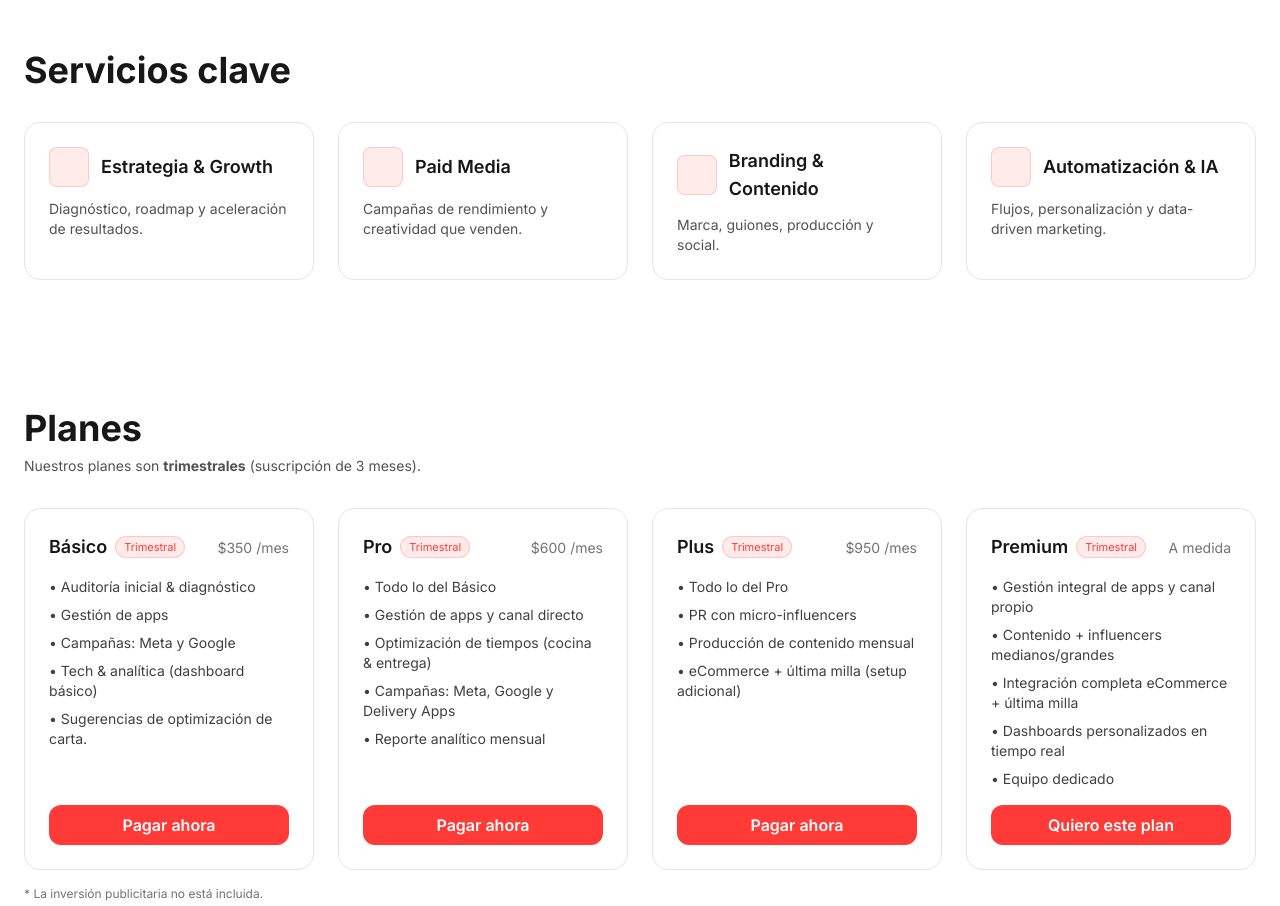
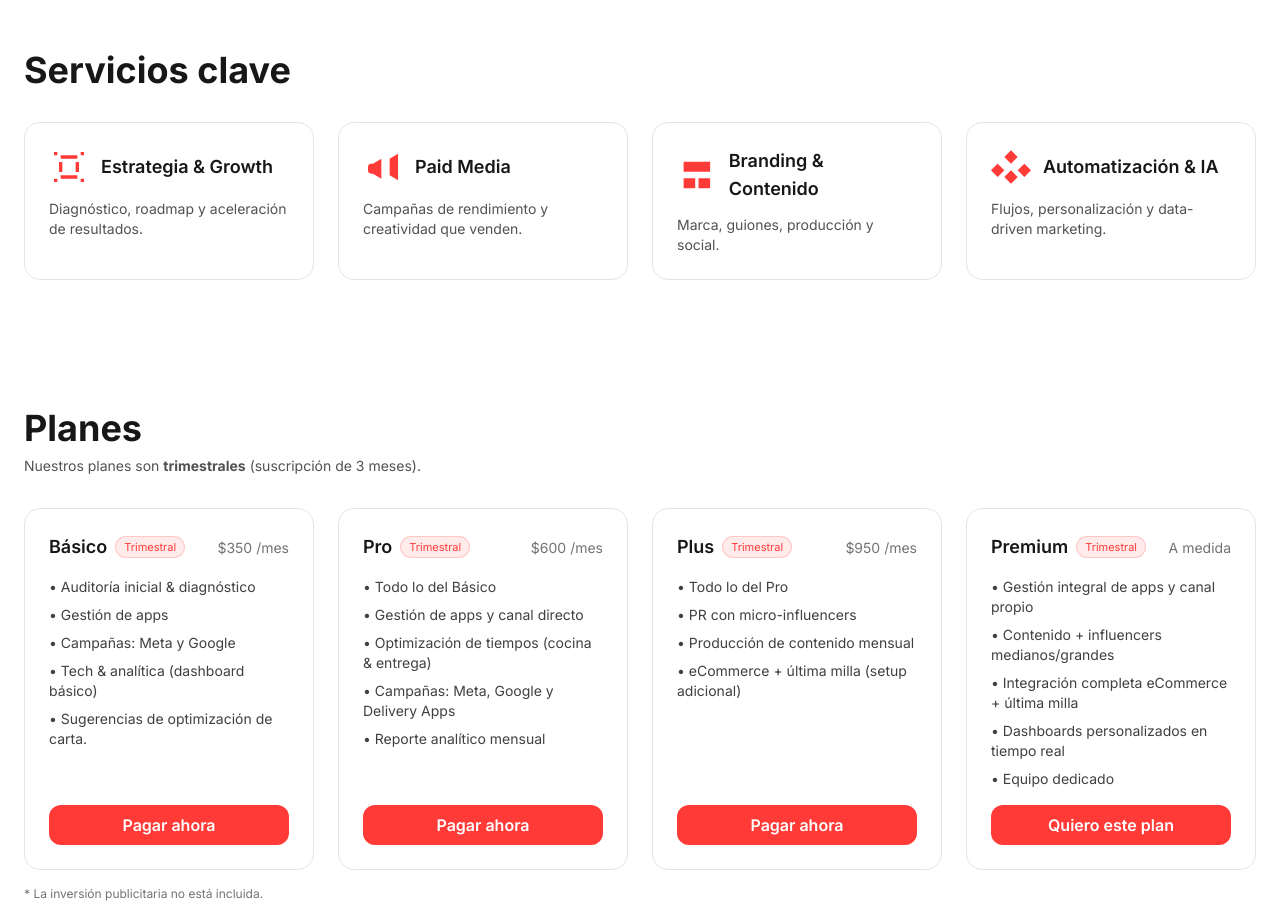
Before and after one commit to gcasinzapata-design/sazon-pro, a React (Vite) app: page / in a window 1280 px wide. Shown: the part 880-1786 px from the top of the page. Built offline with nearby package versions, Linux system fonts and the light colour scheme.

Commit message:
fix: restore SVG icons in Services

```diff
--- a/src/components/Services.jsx
+++ b/src/components/Services.jsx
@@ -1,24 +1,51 @@
 const services = [
-  { title: 'Estrategia & Growth', desc: 'Diagnóstico, roadmap y aceleración de resultados.' },
-  { title: 'Paid Media', desc: 'Campañas de rendimiento y creatividad que venden.' },
-  { title: 'Branding & Contenido', desc: 'Marca, guiones, producción y social.' },
-  { title: 'Automatización & IA', desc: 'Flujos, personalización y data-driven marketing.' },
+  { title: 'Estrategia & Growth', desc: 'Diagnóstico, roadmap y aceleración de resultados.', icon: StrategyIcon },
+  { title: 'Paid Media', desc: 'Campañas de rendimiento y creatividad que venden.', icon: MegaphoneIcon },
+  { title: 'Branding & Contenido', desc: 'Marca, guiones, producción y social.', icon: BrandingIcon },
+  { title: 'Automatización & IA', desc: 'Flujos, personalización y data-driven marketing.', icon: AIDevIcon },
 ]
+
+function StrategyIcon(){ return (
+  <svg viewBox="0 0 24 24" className="h-10 w-10 text-primary" aria-hidden="true">
+    <path fill="currentColor" d="M3 3h2v2H3zm16 0h2v2h-2zM3 19h2v2H3zm16 0h2v2h-2zM7 5h10v2H7zm0 12h10v2H7zM6 9h2v6H6zm10 0h2v6h-2z"/>
+  </svg>
+)}
+
+function MegaphoneIcon(){ return (
+  <svg viewBox="0 0 24 24" className="h-10 w-10 text-primary" aria-hidden="true">
+    <path fill="currentColor" d="M3 10v4a2 2 0 0 0 2 2h1l5 3V7l-5 3H5a2 2 0 0 0-2 2zm13-3v10l5 3V4z"/>
+  </svg>
+)}
+
+function BrandingIcon(){ return (
+  <svg viewBox="0 0 24 24" className="h-10 w-10 text-primary" aria-hidden="true">
+    <path fill="currentColor" d="M4 4h16v6H4zM4 14h7v6H4zm9 0h7v6h-7z"/>
+  </svg>
+)}
+
+function AIDevIcon(){ return (
+  <svg viewBox="0 0 24 24" className="h-10 w-10 text-primary" aria-hidden="true">
+    <path fill="currentColor" d="M12 2l4 4-4 4-4-4 4-4zm-8 8l4 4-4 4-4-4 4-4zm16 0l4 4-4 4-4-4 4-4zM12 14l4 4-4 4-4-4 4-4z"/>
+  </svg>
+)}
 
 export default function Services(){
   return (
     <div className="max-w-7xl mx-auto px-4 md:px-6 py-16">
       <h2 className="text-2xl md:text-4xl font-bold">Servicios clave</h2>
       <div className="grid md:grid-cols-2 lg:grid-cols-4 gap-6 mt-8">
-        {services.map((s, i)=> (
-          <div key={i} className="p-6 rounded-2xl border border-neutral-200 hover:shadow-soft bg-white">
-            <div className="flex items-center gap-3">
-              <div className="h-10 w-10 rounded-lg bg-primary/10 border border-primary/20" />
-              <h3 className="font-semibold text-lg">{s.title}</h3>
+        {services.map((s, i)=> {
+          const Icon = s.icon
+          return (
+            <div key={i} className="p-6 rounded-2xl border border-neutral-200 hover:shadow-soft bg-white">
+              <div className="flex items-center gap-3">
+                <Icon/>
+                <h3 className="font-semibold text-lg">{s.title}</h3>
+              </div>
+              <p className="text-sm text-neutral-600 mt-3">{s.desc}</p>
             </div>
-            <p className="text-sm text-neutral-600 mt-3">{s.desc}</p>
-          </div>
-        ))}
+          )
+        })}
       </div>
     </div>
   )
```
